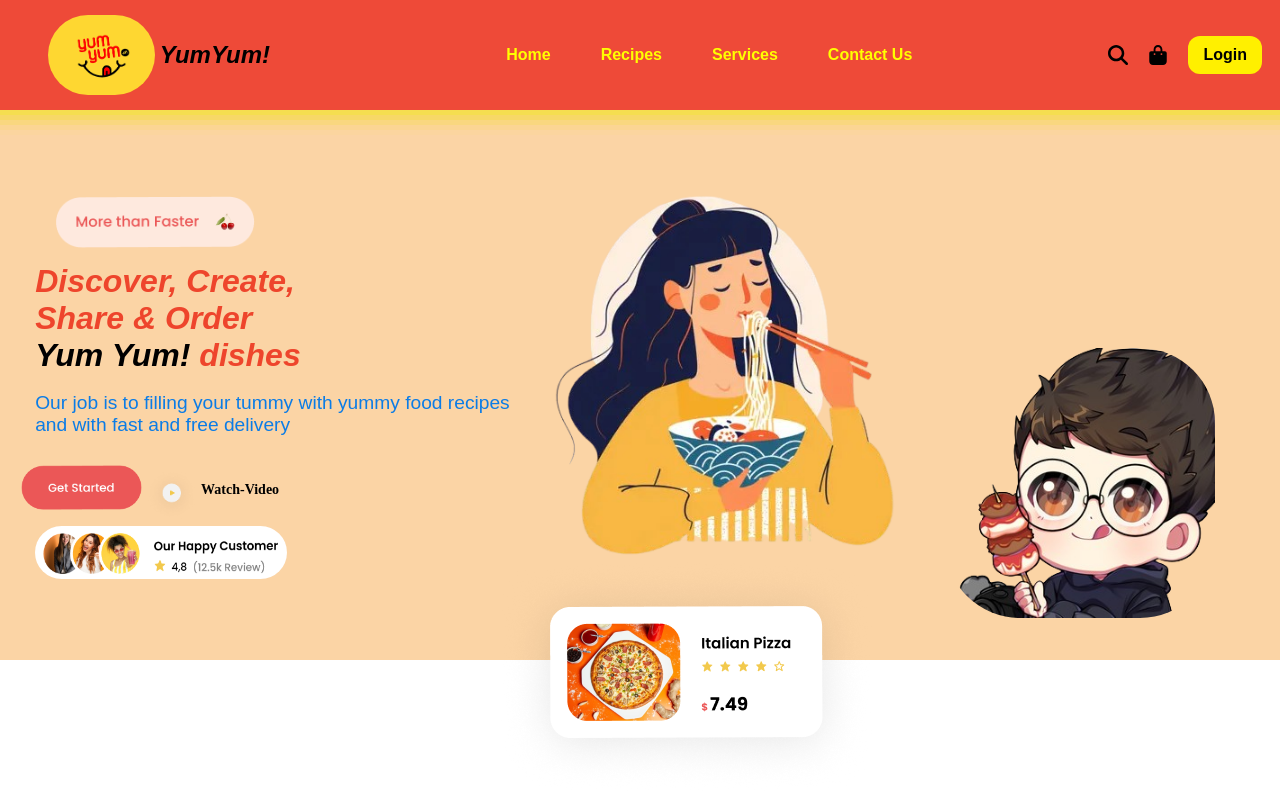
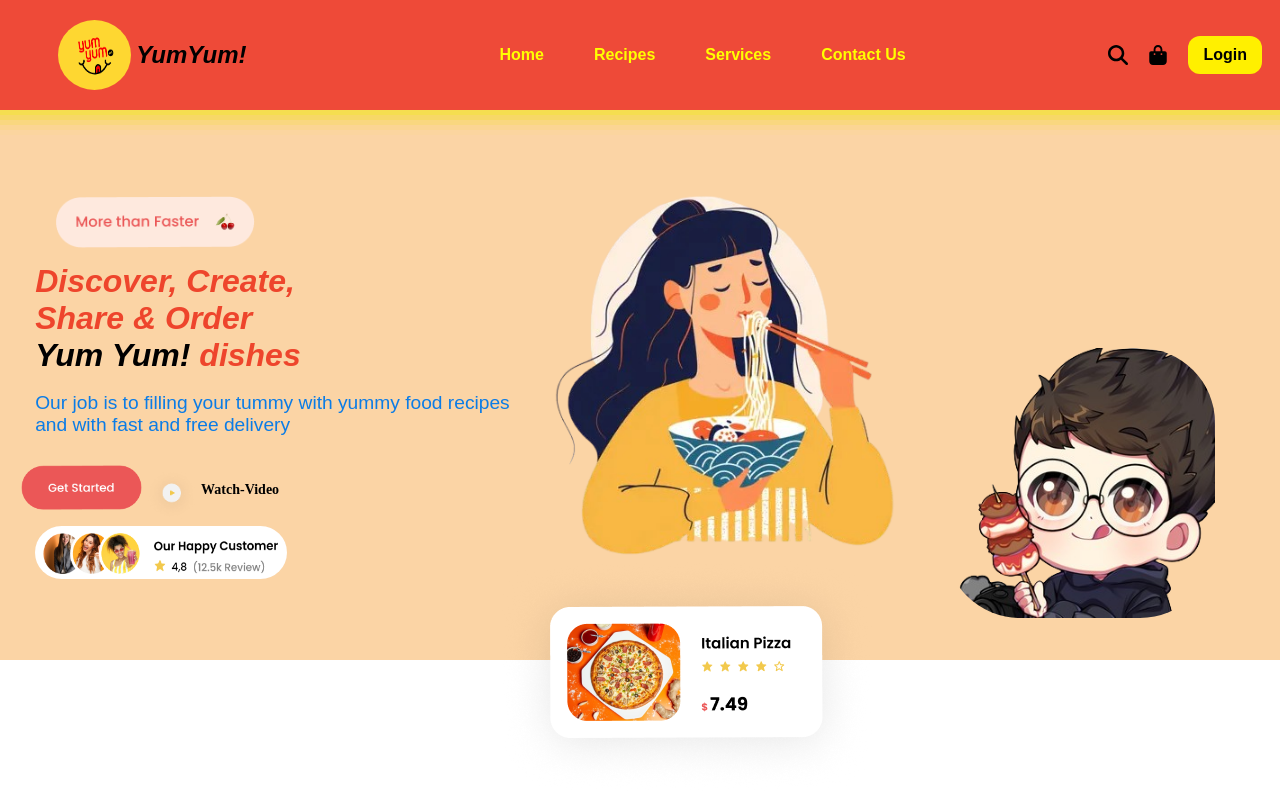
Before and after one commit to Sohini-Purkait/Oofy-hacks-Project, a plain HTML site: page index1.html in a window 1280 px wide. Drawn offline with Linux system fonts and the light colour scheme.

Commit message:
Made the logo circular

```diff
--- a/style1.css
+++ b/style1.css
@@ -9,6 +9,7 @@
 a {
     text-decoration: none;
 }
+
 .navbar {
     height: 110px;
     background-color: #eb2c17da;
@@ -32,9 +33,9 @@ a {
 }
 
 .nav-logo img {
-    height: 80px;
-    width: 50%;
-    border-radius: 100px;
+    height: 70px;
+    width: 35%;
+    border-radius: 50%;
 }
 
 .nav-items ul {
@@ -185,6 +186,7 @@ a {
     align-items: center;
     justify-content: center;
 }
+
 .hero-boy {
     margin-top: 200px;
     position: relative;
```
